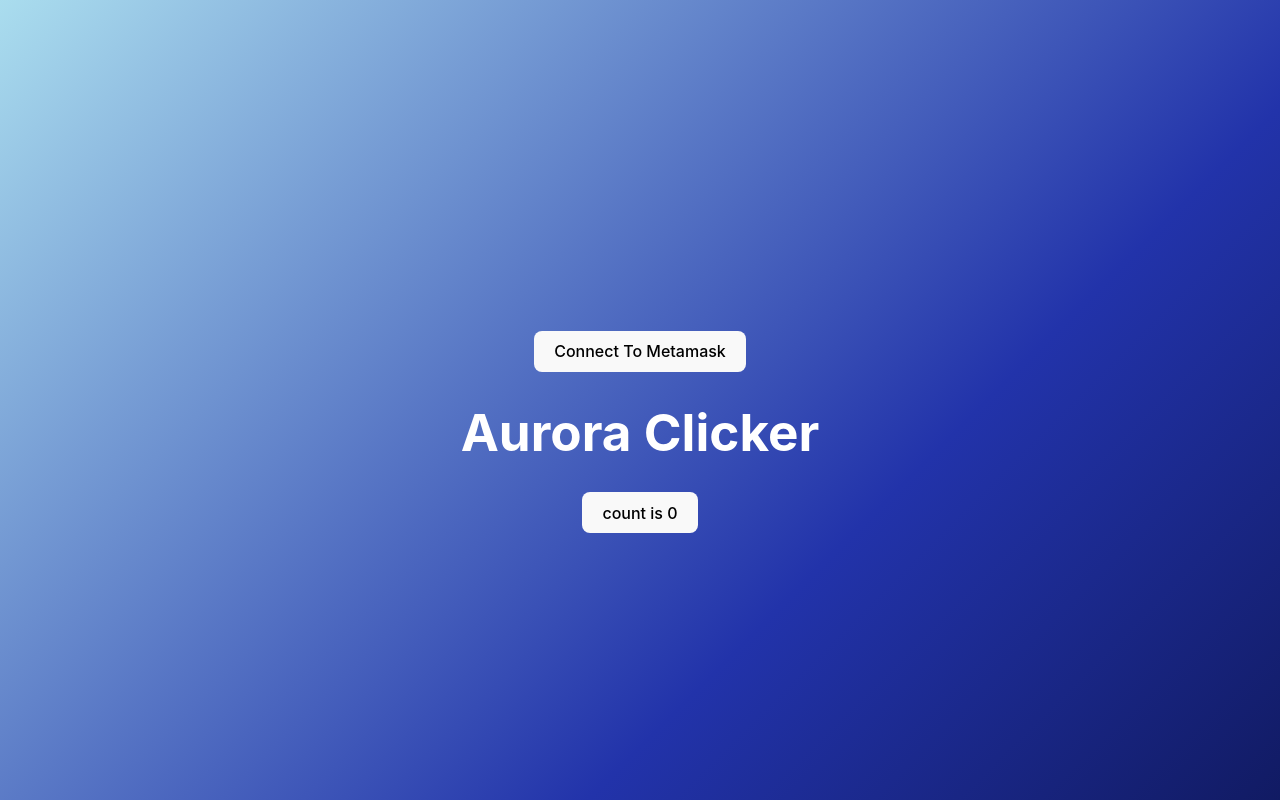
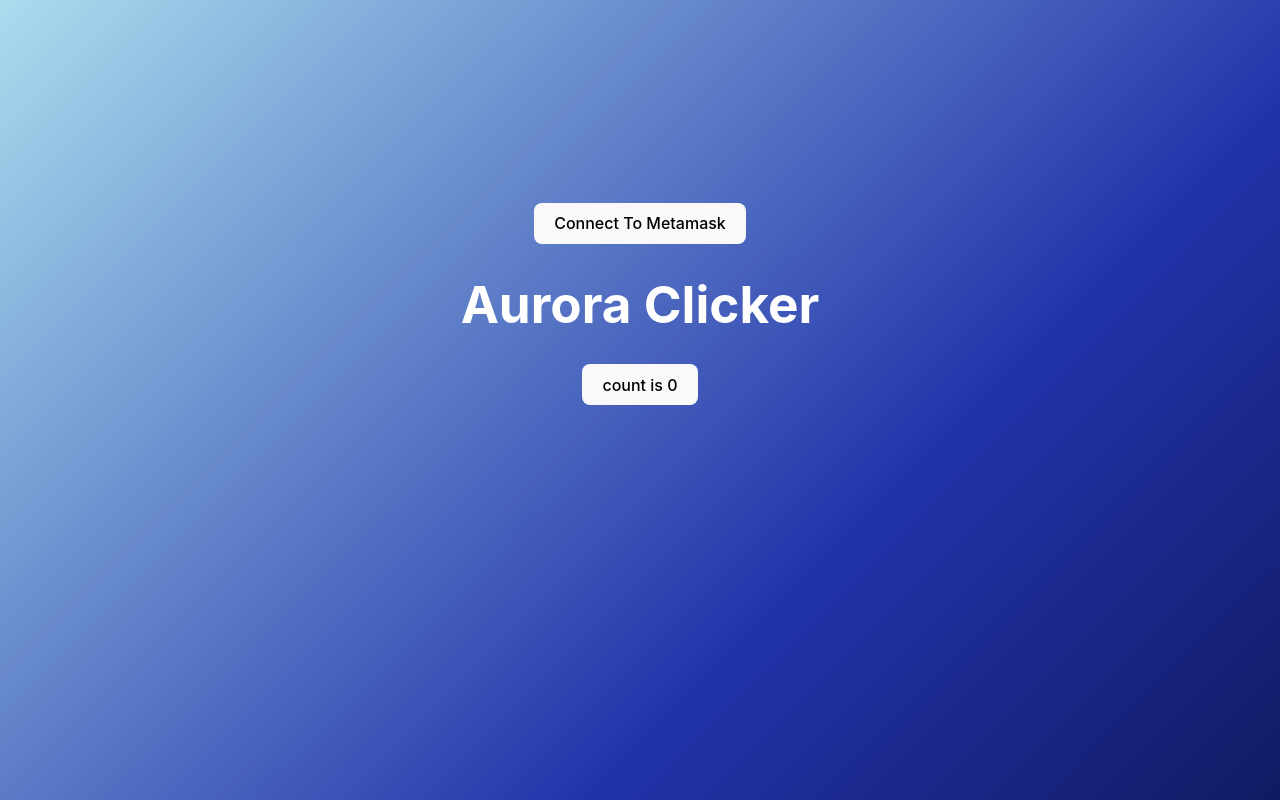
Before and after one commit to Aresenka/aurora_clicker, a website built with Vite: page app/frontend/index.html in a window 1280 px wide. Built offline with nearby package versions, Linux system fonts and the light colour scheme; what @metamask/onboarding would draw is missing.

Commit message:
1 file modified

```diff
--- a/app/frontend/style.css
+++ b/app/frontend/style.css
@@ -57,7 +57,7 @@
 
 main {
   position: relative;
-  margin-top: 30vw;
+  margin-top: 20vw;
   display: flex;
   width: 100%;
   height: 20vh;
```
